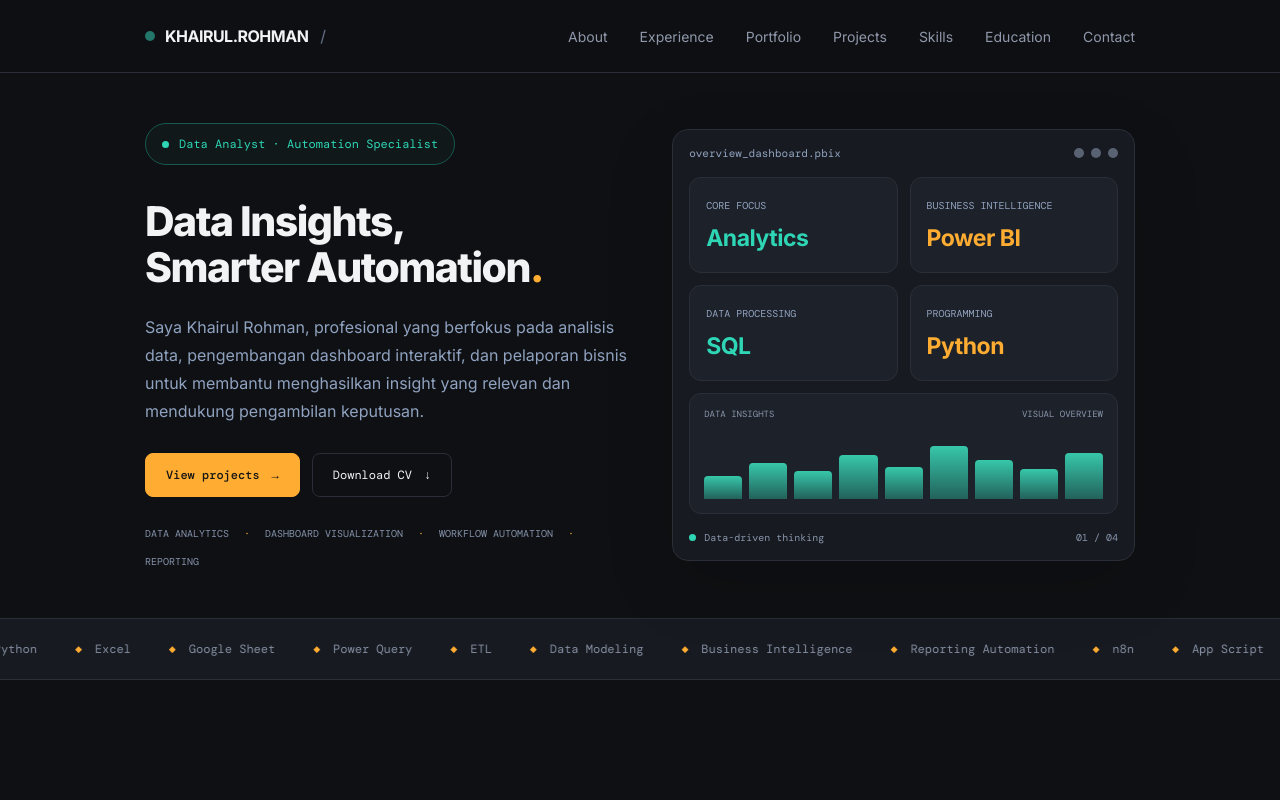
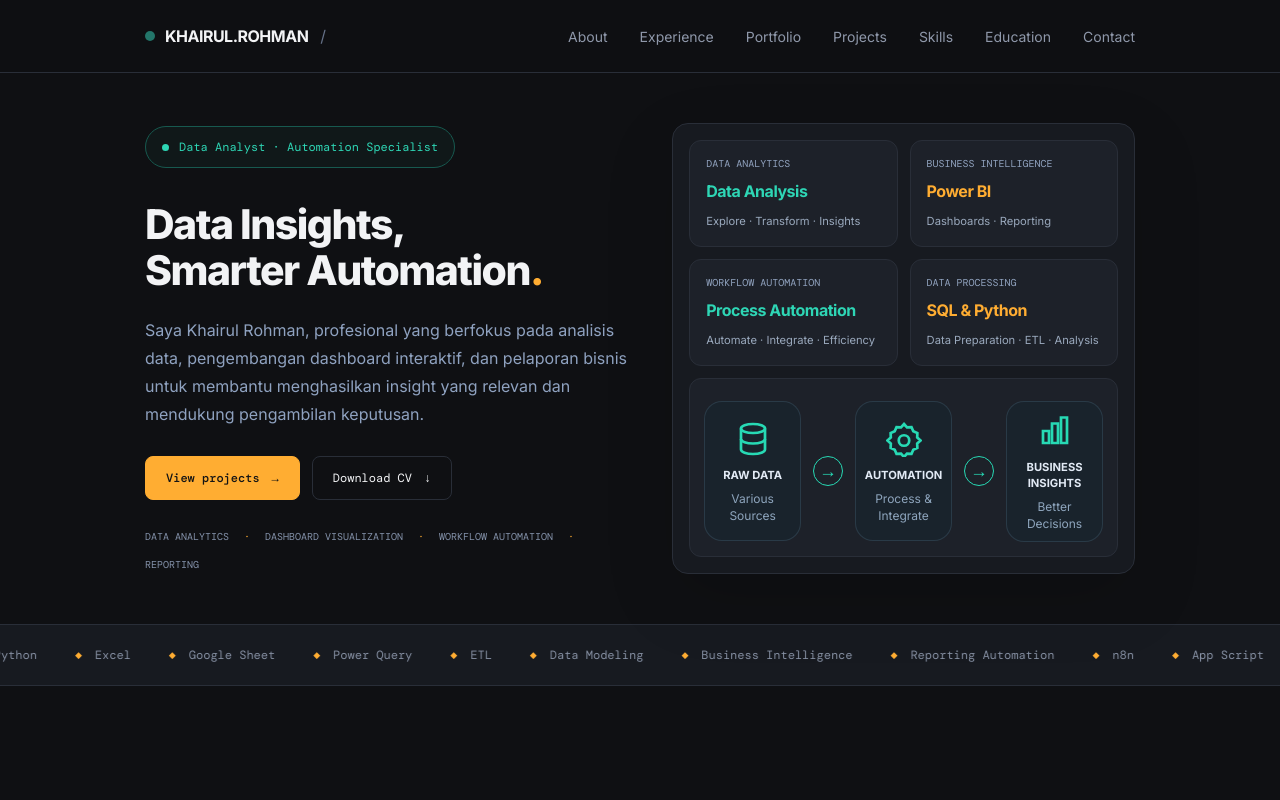
Before and after one commit to khairulrohman/khairulrohman.github.io, a React (Vite) app: page / in a window 1280 px wide. Shown: the top 800 px of the page. Built offline with nearby package versions, Linux system fonts and the light colour scheme.

Commit message:
Update portfolio

```diff
--- a/src/App.css
+++ b/src/App.css
@@ -1795,3 +1795,148 @@ a {
   flex: 0 1 200px;
   text-align: left;
 }
+
+/* Dashboard skill cards */
+.dashboard-stat {
+  display: flex;
+  flex-direction: column;
+  justify-content: center;
+  gap: 12px;
+  min-width: 0;
+}
+
+.dashboard-stat strong {
+  font-size: clamp(1rem, 1.0vw, 1.0rem);
+  line-height: 1.2;
+  letter-spacing: -0.03em;
+}
+
+.dashboard-stat small {
+  color: #9aa9bd;
+  font-size: 0.8rem;
+  line-height: 1.5;
+}
+
+/* Business efficiency workflow */
+.workflow-chart {
+  display: grid;
+  grid-template-columns: minmax(0, 1fr) auto minmax(0, 1fr) auto minmax(0, 1fr);
+  align-items: center;
+  gap: 12px;
+  margin-top: 8px;
+}
+
+.workflow-step {
+  display: flex;
+  flex-direction: column;
+  align-items: center;
+  justify-content: center;
+  gap: 8px;
+  min-width: 0;
+  min-height: 140px;
+  padding: 8px 10px;
+  border: 1px solid rgba(104, 151, 177, 0.2);
+  border-radius: 18px;
+  background: rgba(24, 39, 49, 0.45);
+  text-align: center;
+}
+
+.workflow-icon {
+  display: flex;
+  align-items: center;
+  justify-content: center;
+  width: 42px;
+  height: 42px;
+  color: #27d9b4;
+}
+
+.workflow-icon svg {
+  width: 36px;
+  height: 36px;
+}
+
+.workflow-step strong {
+  color: #e2eaf5;
+  font-size: 0.7rem;
+  line-height: 1.4;
+}
+
+.workflow-step > span {
+  color: #8ea5bd;
+  font-size: 0.75rem;
+  line-height: 1.4;
+}
+
+.workflow-connector {
+  display: flex;
+  align-items: center;
+  justify-content: center;
+  width: 30px;
+  height: 30px;
+  border: 1px solid #27d9b4;
+  border-radius: 50%;
+  color: #27d9b4;
+  font-size: 1.1rem;
+  flex-shrink: 0;
+}
+
+/* Dashboard footer */
+.dashboard-footer > span:first-child {
+  display: flex;
+  align-items: center;
+  gap: 10px;
+}
+
+.dashboard-footer > span:first-child i {
+  display: inline-block;
+  width: 9px;
+  height: 9px;
+  border-radius: 50%;
+  background: #27d9b4;
+  flex-shrink: 0;
+}
+
+/* Tablet and mobile */
+@media (max-width: 600px) {
+  .dashboard-topbar > span:first-child {
+    overflow-wrap: anywhere;
+    font-size: 0.72rem;
+  }
+
+  .dashboard-stat {
+    gap: 8px;
+  }
+
+  .dashboard-stat > span {
+    font-size: 0.65rem;
+  }
+
+  .dashboard-stat strong {
+    font-size: 1rem;
+    overflow-wrap: anywhere;
+  }
+
+  .dashboard-stat small {
+    font-size: 0.7rem;
+  }
+
+  .workflow-chart {
+    grid-template-columns: 1fr;
+    gap: 10px;
+  }
+
+  .workflow-step {
+    min-height: 110px;
+  }
+
+  .workflow-connector {
+    margin: 0 auto;
+    transform: rotate(90deg);
+  }
+}
+
+.dashboard-stat .skill-description {
+  font-size: 0.7rem !important;
+  line-height: 1.5;
+  display: block;
+}
--- a/src/App.jsx
+++ b/src/App.jsx
@@ -378,69 +378,111 @@ function Header() {
 }
 
 function DashboardMockup() {
-  const bars = [36, 56, 43, 68, 50, 82, 61, 46, 72];
-
   return (
     <div
       className="dashboard-window"
-      aria-label="Decorative analytics dashboard preview"
+      aria-label="Data Analytics and Business Automation dashboard preview"
     >
-      <div className="dashboard-topbar">
-        <span>overview_dashboard.pbix</span>
 
-        <span className="window-dots" aria-hidden="true">
-          <i />
-          <i />
-          <i />
-        </span>
-      </div>
 
+      {/* Skill Cards */}
       <div className="dashboard-stats">
         <div className="dashboard-stat">
-          <span>CORE FOCUS</span>
-          <strong className="teal-text">Analytics</strong>
+          <span>DATA ANALYTICS</span>
+          <strong className="teal-text">Data Analysis</strong>
+          <small className="skill-description">Explore · Transform · Insights</small>
         </div>
 
         <div className="dashboard-stat">
           <span>BUSINESS INTELLIGENCE</span>
           <strong className="orange-text">Power BI</strong>
+          <small className="skill-description">Dashboards · Reporting</small>
+        </div>
+
+        <div className="dashboard-stat">
+          <span>WORKFLOW AUTOMATION</span>
+          <strong className="teal-text">Process Automation</strong>
+          <small className="skill-description">Automate · Integrate · Efficiency</small>
         </div>
 
         <div className="dashboard-stat">
           <span>DATA PROCESSING</span>
-          <strong className="teal-text">SQL</strong>
-        </div>
-
-        <div className="dashboard-stat">
-          <span>PROGRAMMING</span>
-          <strong className="orange-text">Python</strong>
+          <strong className="orange-text">SQL &amp; Python</strong>
+          <small className="skill-description">Data Preparation · ETL · Analysis</small>
         </div>
       </div>
 
+      {/* Business Efficiency Workflow */}
       <div className="chart-panel">
-        <div className="chart-caption">
-          <span>DATA INSIGHTS</span>
-          <span>VISUAL OVERVIEW</span>
-        </div>
+        <div className="workflow-chart">
+          <div className="workflow-step">
+            <div className="workflow-icon database-icon">
+              <svg
+                viewBox="0 0 24 24"
+                fill="none"
+                stroke="currentColor"
+                strokeWidth="1.8"
+                aria-hidden="true"
+              >
+                <ellipse cx="12" cy="5" rx="8" ry="3" />
+                <path d="M4 5v14c0 1.7 3.6 3 8 3s8-1.3 8-3V5" />
+                <path d="M4 12c0 1.7 3.6 3 8 3s8-1.3 8-3" />
+              </svg>
+            </div>
 
-        <div className="bar-chart" aria-hidden="true">
-          {bars.map((height, index) => (
-            <span
-              key={index}
-              className="bar-column"
-              style={{ height: `${height}%` }}
-            />
-          ))}
+            <strong>RAW DATA</strong>
+            <span>Various Sources</span>
+          </div>
+
+          <div className="workflow-connector" aria-hidden="true">
+            <span>→</span>
+          </div>
+
+          <div className="workflow-step">
+            <div className="workflow-icon">
+              <svg
+                viewBox="0 0 24 24"
+                fill="none"
+                stroke="currentColor"
+                strokeWidth="1.8"
+                aria-hidden="true"
+              >
+                <path d="M12 2l2 2.2 3-.1 1.2 2.7 2.7 1.2-.1 3L23 13l-2.2 2 .1 3-2.7 1.2-1.2 2.7-3-.1L12 24l-2-2.2-3 .1-1.2-2.7-2.7-1.2.1-3L1 13l2.2-2-.1-3 2.7-1.2L7 4.1l3 .1z" />
+                <circle cx="12" cy="13" r="3.5" />
+              </svg>
+            </div>
+
+            <strong>AUTOMATION</strong>
+            <span>Process &amp; Integrate</span>
+          </div>
+
+          <div className="workflow-connector" aria-hidden="true">
+            <span>→</span>
+          </div>
+
+          <div className="workflow-step">
+            <div className="workflow-icon chart-icon">
+              <svg
+                viewBox="0 0 24 24"
+                fill="none"
+                stroke="currentColor"
+                strokeWidth="1.8"
+                aria-hidden="true"
+              >
+                <path d="M4 20V12h4v8z" />
+                <path d="M10 20V7h4v13z" />
+                <path d="M16 20V3h4v17z" />
+              </svg>
+            </div>
+
+            <strong>BUSINESS INSIGHTS</strong>
+            <span>Better Decisions</span>
+          </div>
         </div>
       </div>
 
-      <div className="dashboard-footer">
-        <span>
-          <i /> Data-driven thinking
-        </span>
 
-        <span>01 / 04</span>
-      </div>
+
     </div>
   );
 }
```
